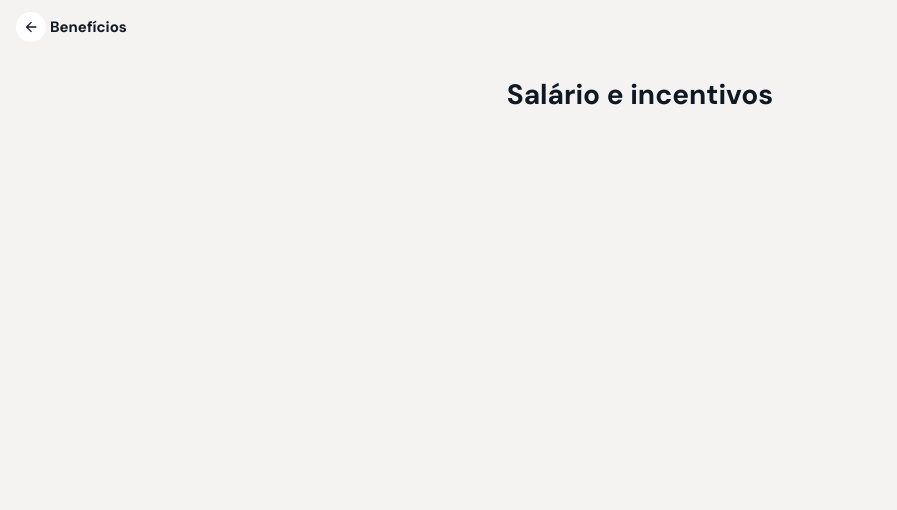
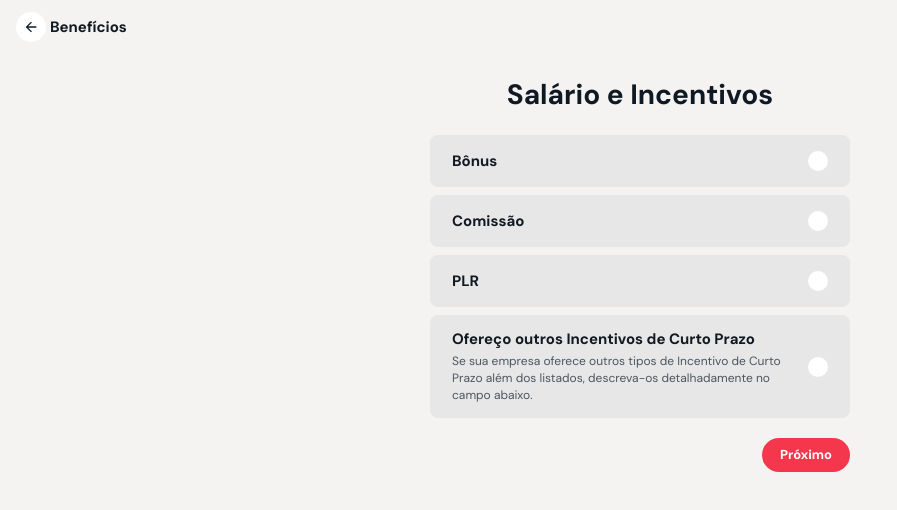
Before and after one commit to tomasmiele/comp-benchmark-prototype, a Next.js app: page /cadastro/salario-incentivos in a window 1280 px wide. Shown: the top 510 px of the page, without its empty margins (0-897 px from the left). Built offline with nearby package versions, Linux system fonts and the light colour scheme.

Commit message:
pagna de salario e baixar planilha

```diff
--- a/app/cadastro/beneficios/detalhes/page.tsx
+++ b/app/cadastro/beneficios/detalhes/page.tsx
@@ -123,6 +123,7 @@ type BenefitConfig = Record<string, string>;
 export default function DetalhesBeneficiosPage() {
   const router = useRouter();
   const [showNoBenefitsWarning, setShowNoBenefitsWarning] = useState(false);
+  const [showVariablePayIntro, setShowVariablePayIntro] = useState(false);
   const [selectedBenefits, setSelectedBenefits] = useState<string[]>([]);
   const [config, setConfig] = useState<BenefitConfig>({});
 
@@ -155,7 +156,7 @@ export default function DetalhesBeneficiosPage() {
       return;
     }
 
-    router.push("/cadastro/salario-incentivos");
+    setShowVariablePayIntro(true);
   };
 
   return (
@@ -288,10 +289,42 @@ export default function DetalhesBeneficiosPage() {
               </button>
               <button
                 type="button"
-                onClick={() => router.push("/cadastro/salario-incentivos")}
+                onClick={() => {
+                  setShowNoBenefitsWarning(false);
+                  setShowVariablePayIntro(true);
+                }}
                 className="inline-flex items-center justify-center rounded-full border border-transparent bg-[#f4374c] px-5 py-2.5 text-[15px] leading-[21px] font-bold text-white transition hover:bg-accent-strong focus-visible:ring-2 focus-visible:ring-ring focus-visible:outline-none"
               >
                 Continuar sem benefícios
+              </button>
+            </div>
+          </div>
+        </div>
+      )}
+
+      {showVariablePayIntro && (
+        <div className="fixed inset-0 z-50 flex items-center justify-center bg-black/45 px-4">
+          <div
+            role="dialog"
+            aria-modal="true"
+            aria-labelledby="variable-pay-intro-title"
+            className="w-full max-w-[560px] rounded-3xl bg-white p-7 shadow-2xl"
+          >
+            <h2
+              id="variable-pay-intro-title"
+              className="text-center text-[22px] leading-[31px] font-bold text-[#111922]"
+            >
+              Selecione as práticas de remuneração variável que a sua empresa
+              pratica.
+            </h2>
+
+            <div className="mt-7 flex justify-end">
+              <button
+                type="button"
+                onClick={() => router.push("/cadastro/salario-incentivos")}
+                className="inline-flex items-center justify-center rounded-full border-2 border-[#f4374c] bg-[#f4374c] px-5 py-2 text-[15px] font-bold text-white transition hover:bg-accent-strong focus-visible:ring-2 focus-visible:ring-ring focus-visible:outline-none"
+              >
+                Continuar
               </button>
             </div>
           </div>
--- /dev/null
+++ b/app/cadastro/planilha-colaboradores/page.tsx
@@ -0,0 +1,58 @@
+"use client";
+
+import { useRouter } from "next/navigation";
+
+export default function PlanilhaColaboradoresPage() {
+  const router = useRouter();
+
+  return (
+    <main
+      className="min-h-screen bg-background px-4 pt-3 pb-8 font-sans"
+      aria-label="Planilha de colaboradores"
+    >
+      <div className="mx-auto flex min-h-[calc(100vh-44px)] w-full max-w-[1720px] flex-col">
+        <header className="flex items-center gap-1">
+          <button
+            type="button"
+            aria-label="Voltar para salário e incentivos"
+            onClick={() => router.push("/cadastro/salario-incentivos")}
+            className="inline-flex h-[30px] w-[30px] items-center justify-center rounded-full bg-white text-foreground transition hover:bg-[#eef0f3]"
+          >
+            <svg
+              stroke="currentColor"
+              fill="currentColor"
+              strokeWidth="0"
+              viewBox="0 0 24 24"
+              aria-hidden="true"
+              height="1em"
+              width="1em"
+              xmlns="http://www.w3.org/2000/svg"
+            >
+              <path fill="none" d="M0 0h24v24H0z" />
+              <path d="M20 11H7.83l5.59-5.59L12 4l-8 8 8 8 1.41-1.41L7.83 13H20v-2z" />
+            </svg>
+          </button>
+          <p className="max-w-[520px] truncate text-[15px] leading-[21px] font-bold text-[#111922]">
+            Salário e Incentivos
+          </p>
+        </header>
+
+        <section className="flex flex-1 items-center justify-center px-4 py-10">
+          <div className="flex w-full max-w-[720px] flex-col items-center">
+            <h1 className="text-center text-[28px] leading-[39px] font-bold text-[#111922]">
+              Criamos um modelo de planilha para você preencher com todos os
+              dados dos colaboradores.
+            </h1>
+
+            <button
+              type="button"
+              className="mt-7 inline-flex items-center justify-center rounded-full border-2 border-[#f4374c] bg-[#f4374c] px-6 py-2.5 text-[15px] leading-[21px] font-bold text-white transition hover:bg-accent-strong focus-visible:ring-2 focus-visible:ring-ring focus-visible:outline-none"
+            >
+              Baixar a planilha e continuar
+            </button>
+          </div>
+        </section>
+      </div>
+    </main>
+  );
+}
--- a/app/cadastro/salario-incentivos/page.tsx
+++ b/app/cadastro/salario-incentivos/page.tsx
@@ -1,14 +1,28 @@
 "use client";
 
 import { useRouter } from "next/navigation";
+import { useState } from "react";
+
+const incentiveOptions = ["Bônus", "Comissão", "PLR"] as const;
 
 export default function SalarioIncentivosPage() {
   const router = useRouter();
+  const [selectedIncentives, setSelectedIncentives] = useState<string[]>([]);
+  const [offersOtherIncentives, setOffersOtherIncentives] = useState(false);
+  const [otherIncentives, setOtherIncentives] = useState("");
+
+  const toggleIncentive = (incentive: string) => {
+    setSelectedIncentives((current) =>
+      current.includes(incentive)
+        ? current.filter((item) => item !== incentive)
+        : [...current, incentive],
+    );
+  };
 
   return (
     <main
       className="min-h-screen bg-background px-4 pt-3 pb-8 font-sans"
-      aria-label="Salário e incentivos"
+      aria-label="Salário e Incentivos"
     >
       <div className="mx-auto flex min-h-[calc(100vh-44px)] w-full max-w-[1720px] flex-col">
         <header className="flex items-center gap-1">
@@ -39,10 +53,106 @@ export default function SalarioIncentivosPage() {
 
         <section className="mt-8 flex justify-center">
           <h1 className="max-w-[760px] text-center text-[28px] leading-[41px] font-bold text-[#0f1923]">
-            Salário e incentivos
+            Salário e Incentivos
           </h1>
+        </section>
+
+        <section className="mt-5 flex justify-center pb-8">
+          <div
+            className="flex w-full max-w-[420px] flex-col gap-2"
+            role="group"
+            aria-label="Práticas de remuneração variável"
+          >
+            {incentiveOptions.map((incentive) => {
+              const isSelected = selectedIncentives.includes(incentive);
+
+              return (
+                <button
+                  key={incentive}
+                  type="button"
+                  aria-pressed={isSelected}
+                  onClick={() => toggleIncentive(incentive)}
+                  className={`flex min-h-[52px] w-full items-center justify-between gap-4 rounded-lg border-2 px-5 py-3 text-left text-[15px] leading-[20px] font-bold transition focus-visible:ring-2 focus-visible:ring-ring focus-visible:outline-none ${
+                    isSelected
+                      ? "border-[#f4374c] bg-[#fff0f2] text-[#111922]"
+                      : "border-transparent bg-[#e7e7e7] text-[#111922] hover:border-[#b8c2cf]"
+                  }`}
+                >
+                  <span>{incentive}</span>
+                  <SelectionIndicator selected={isSelected} />
+                </button>
+              );
+            })}
+
+            <div className="flex flex-col gap-2">
+              <button
+                type="button"
+                aria-pressed={offersOtherIncentives}
+                onClick={() => setOffersOtherIncentives((current) => !current)}
+                className={`flex min-h-[52px] w-full items-center justify-between gap-4 rounded-lg border-2 px-5 py-3 text-left transition focus-visible:ring-2 focus-visible:ring-ring focus-visible:outline-none ${
+                  offersOtherIncentives
+                    ? "border-[#f4374c] bg-[#fff0f2] text-[#111922]"
+                    : "border-transparent bg-[#e7e7e7] text-[#111922] hover:border-[#b8c2cf]"
+                }`}
+              >
+                <span className="flex flex-col gap-1">
+                  <span className="text-[15px] leading-[20px] font-bold">
+                    Ofereço outros Incentivos de Curto Prazo
+                  </span>
+                  <span className="text-[12px] leading-[17px] font-normal text-[#4c5560]">
+                    Se sua empresa oferece outros tipos de Incentivo de Curto
+                    Prazo além dos listados, descreva-os detalhadamente no campo
+                    abaixo.
+                  </span>
+                </span>
+                <SelectionIndicator selected={offersOtherIncentives} />
+              </button>
+
+              {offersOtherIncentives && (
+                <div className="rounded-lg bg-[#f2f2f2] p-3">
+                  <label
+                    htmlFor="other-incentives"
+                    className="mb-2 block text-[12px] leading-[17px] font-bold text-[#4c5560]"
+                  >
+                    Descreva os outros Incentivos de Curto Prazo
+                  </label>
+                  <textarea
+                    id="other-incentives"
+                    value={otherIncentives}
+                    onChange={(event) => setOtherIncentives(event.target.value)}
+                    rows={4}
+                    placeholder="Digite aqui"
+                    className="w-full resize-y rounded-lg bg-white px-4 py-3 text-[14px] leading-[20px] text-[#111922] outline-none placeholder:text-[#8a929c] focus:ring-2 focus:ring-[#b8c2cf]"
+                  />
+                </div>
+              )}
+            </div>
+
+            <div className="mt-3 flex justify-end">
+              <button
+                type="button"
+                onClick={() => router.push("/cadastro/planilha-colaboradores")}
+                className="inline-flex items-center justify-center rounded-full border-2 border-[#f4374c] bg-[#f4374c] px-4 py-1.5 text-[13px] leading-[18px] font-bold text-white transition hover:bg-accent-strong focus-visible:ring-2 focus-visible:ring-ring focus-visible:outline-none"
+              >
+                Próximo
+              </button>
+            </div>
+          </div>
         </section>
       </div>
     </main>
   );
 }
+
+function SelectionIndicator({ selected }: { selected: boolean }) {
+  return (
+    <span
+      aria-hidden="true"
+      className={`flex h-5 w-5 shrink-0 items-center justify-center rounded-full text-[12px] text-white ${
+        selected ? "bg-[#f4374c]" : "bg-white"
+      }`}
+    >
+      {selected ? "✓" : ""}
+    </span>
+  );
+}
```
